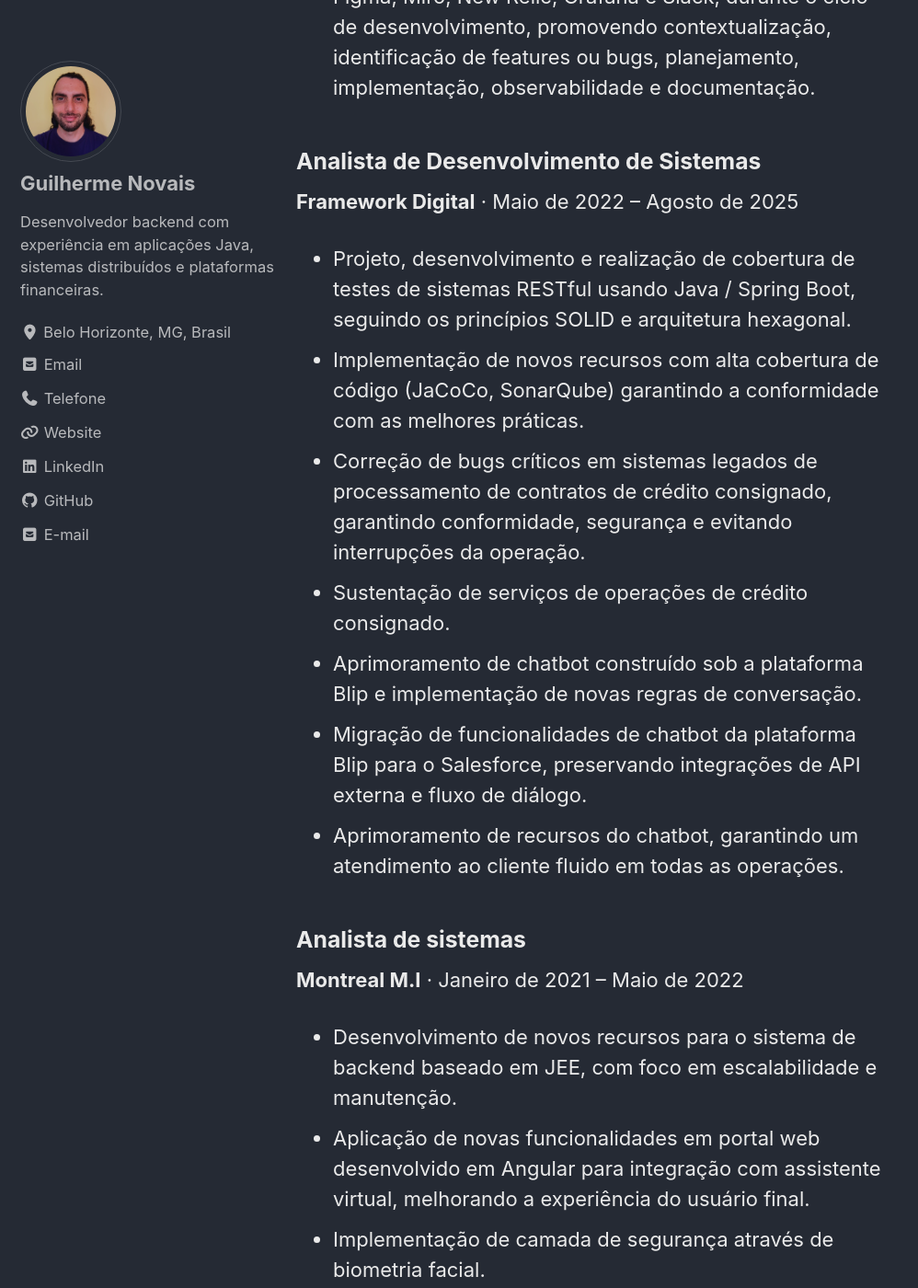
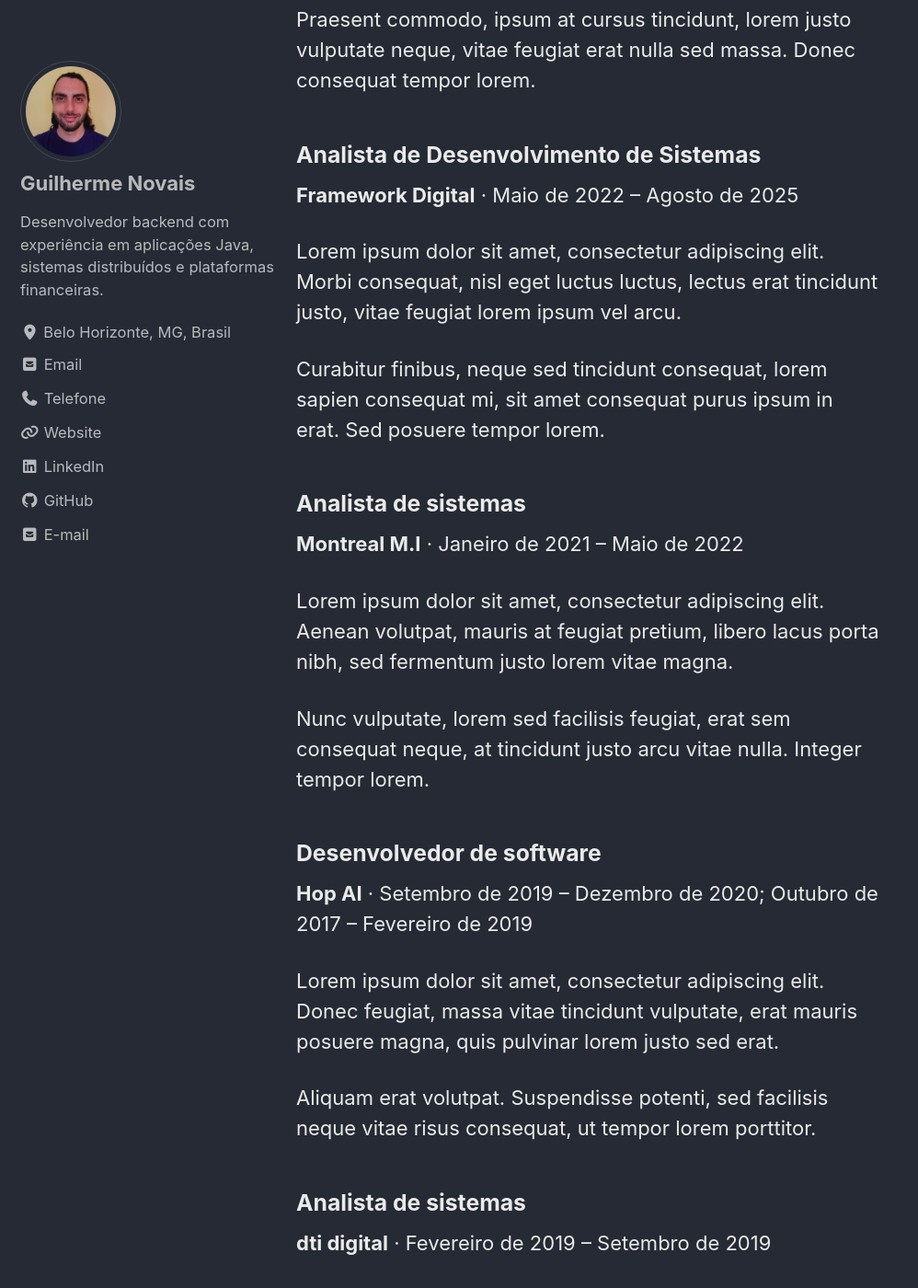
Before and after one commit to guiNovais/guiNovais.github.io, a Jekyll site: the page built from index.md, in a window 1280 px wide and 1400 px high, scrolled down 1483 px. Shown: the whole window at 92% size, without its empty margins (0-998 px from the left). Built offline with Jekyll 4.4.1, drawn with Linux system fonts in a browser that asks for light colours; cached includes are drawn as plain includes; some of the changed text lies outside the part shown.

```diff
--- a/_data/portfolio/pt-BR.yml
+++ b/_data/portfolio/pt-BR.yml
@@ -1,14 +1,24 @@
 profile:
   name: Guilherme Novais
   headline: Desenvolvedor backend em transição
-  summary: >-
-    Desenvolvedor backend em transição, com 9 anos de experiência em aplicações Java,
-    sistemas distribuídos e plataformas financeiras. Atuação no desenvolvimento de APIs e
-    integrações, tanto em arquiteturas tradicionais como em arquiteturas assíncronas.
-    Aplicação de práticas de observabilidade e qualidade de software. Experiência em empresas
-    do setor financeiro, como BDMG, Santander e Inter, além do uso de computação em nuvem e
-    automação do ciclo de desenvolvimento. Aplicação de IA no desenvolvimento de softwares
-    através das definições OpenSpec e conexões MCP.
+  # Linhas em branco separam parágrafos; Markdown/Kramdown aceita títulos, listas,
+  # tabelas, citações, imagens, notas de rodapé, blocos de código e classes .notice/.btn.
+  summary: |-
+    Lorem ipsum dolor sit amet, **negrito**, *itálico*, _ênfase_ e [link](https://exemplo.com) convivem em uma narrativa editorial temporária.
+
+    ## Título provisório
+
+    Lorem ipsum dolor sit amet, consectetur adipiscing elit. Vivamus porta, nisl at luctus posuere, arcu justo consequat nisi, vitae tempor lorem sem vitae erat.
+
+    - Lorem ipsum dolor sit amet
+    - Consectetur adipiscing elit
+
+    > Lorem ipsum dolor sit amet, consectetur adipiscing elit.
+
+    | Campo | Exemplo |
+    | --- | --- |
+    | Texto | Lorem ipsum |
+    | Estado | Temporário |
   location: Belo Horizonte, MG, Brasil
   email: guilhermenovais.sh@gmail.com
   phone: +55 31 99477-0225
@@ -20,52 +30,44 @@ experience:
   - company: Inter
     role: Software Developer Analyst III
     period: Agosto de 2025 – Outubro de 2026
-    highlights:
-      - Implementação de motores de meio de pagamentos em arquitetura assíncrona por meio do Axon Framework. Aplicação de event sourcing, CQRS, DDD e controle de requisições idempotentes.
-      - Desenvolvimento de interfaces SDUI no Super App Inter.
-      - Desenvolvimento de softwares com o uso de IA através do modelo OpenSpec. Otimização de modelos a fim de promover o melhor custo-benefício dos recursos do Cursor IDE para cada etapa do ciclo de desenvolvimento.
-      - Adoção de skills e MCPs de diversas ferramentas, como Figma, Miro, New Relic, Grafana e Slack, durante o ciclo de desenvolvimento, promovendo contextualização, identificação de features ou bugs, planejamento, implementação, observabilidade e documentação.
+    highlights: |-
+      Lorem ipsum dolor sit amet, consectetur adipiscing elit. Integer vitae lorem sed arcu pharetra aliquet, sed posuere nibh tincidunt.
+
+      Praesent commodo, ipsum at cursus tincidunt, lorem justo vulputate neque, vitae feugiat erat nulla sed massa. Donec consequat tempor lorem.
 
   - company: Framework Digital
     role: Analista de Desenvolvimento de Sistemas
     period: Maio de 2022 – Agosto de 2025
-    highlights:
-      - Projeto, desenvolvimento e realização de cobertura de testes de sistemas RESTful usando Java / Spring Boot, seguindo os princípios SOLID e arquitetura hexagonal.
-      - Implementação de novos recursos com alta cobertura de código (JaCoCo, SonarQube) garantindo a conformidade com as melhores práticas.
-      - Correção de bugs críticos em sistemas legados de processamento de contratos de crédito consignado, garantindo conformidade, segurança e evitando interrupções da operação.
-      - Sustentação de serviços de operações de crédito consignado.
-      - Aprimoramento de chatbot construído sob a plataforma Blip e implementação de novas regras de conversação.
-      - Migração de funcionalidades de chatbot da plataforma Blip para o Salesforce, preservando integrações de API externa e fluxo de diálogo.
-      - Aprimoramento de recursos do chatbot, garantindo um atendimento ao cliente fluido em todas as operações.
+    highlights: |-
+      Lorem ipsum dolor sit amet, consectetur adipiscing elit. Morbi consequat, nisl eget luctus luctus, lectus erat tincidunt justo, vitae feugiat lorem ipsum vel arcu.
+
+      Curabitur finibus, neque sed tincidunt consequat, lorem sapien consequat mi, sit amet consequat purus ipsum in erat. Sed posuere tempor lorem.
 
   - company: Montreal M.I
     role: Analista de sistemas
     period: Janeiro de 2021 – Maio de 2022
-    highlights:
-      - Desenvolvimento de novos recursos para o sistema de backend baseado em JEE, com foco em escalabilidade e manutenção.
-      - Aplicação de novas funcionalidades em portal web desenvolvido em Angular para integração com assistente virtual, melhorando a experiência do usuário final.
-      - Implementação de camada de segurança através de biometria facial.
-      - Aplicação de testes unitários e de integração (JUnit) para aumentar a cobertura e a confiabilidade do código.
+    highlights: |-
+      Lorem ipsum dolor sit amet, consectetur adipiscing elit. Aenean volutpat, mauris at feugiat pretium, libero lacus porta nibh, sed fermentum justo lorem vitae magna.
+
+      Nunc vulputate, lorem sed facilisis feugiat, erat sem consequat neque, at tincidunt justo arcu vitae nulla. Integer tempor lorem.
 
   - company: Hop AI
     role: Desenvolvedor de software
     periods:
       - Setembro de 2019 – Dezembro de 2020
       - Outubro de 2017 – Fevereiro de 2019
-    highlights:
-      - Planejamento, desenvolvimento e aplicação de ponta a ponta de chatbots orientados por IA (IBM Watson) para clientes como FCA, Tigre, STIHL e Anglo American.
-      - Projeto de fluxos de conversação e modelos de NLP treinados (reconhecimento de Intents / Entities).
-      - Construção de sistemas backend com Spring Boot para realizar integrações de APIs dos clientes.
-      - Chatbots assistidos por voz (Watson Text to Speech / Watson Speech to Text).
-      - Análise e aprimoramento do desempenho dos chatbots através de auditoria minuciosa de milhares de conversas para assegurar a experiência do usuário completa e funcional.
-      - Produção de relatórios de análise de performance da identificação de Intents (Precision / Recall / F1), garantindo valores de assertividade acima de 85% nesse último indicador.
+    highlights: |-
+      Lorem ipsum dolor sit amet, consectetur adipiscing elit. Donec feugiat, massa vitae tincidunt vulputate, erat mauris posuere magna, quis pulvinar lorem justo sed erat.
+
+      Aliquam erat volutpat. Suspendisse potenti, sed facilisis neque vitae risus consequat, ut tempor lorem porttitor.
 
   - company: dti digital
     role: Analista de sistemas
     period: Fevereiro de 2019 – Setembro de 2019
-    highlights:
-      - Transformação digital de sistema de acompanhamento de construções civis da MRV Engenharia por meio do IBM Watson Conversation, expandindo o canal de comunicação para o WhatsApp.
-      - Desenvolvimento e implementação de sistemas baseados em .NET Core, permitindo consulta de precificação de imóveis em tempo real.
+    highlights: |-
+      Lorem ipsum dolor sit amet, consectetur adipiscing elit. Nam posuere, mi a tincidunt cursus, lorem augue dignissim erat, vitae tincidunt nibh sem eget urna.
+
+      Vestibulum ante ipsum primis in faucibus orci luctus et ultrices posuere cubilia curae; integer tempor lorem.
 
 education:
   - institution: Centro Universitário de Belo Horizonte | UniBH
--- a/index.md
+++ b/index.md
@@ -35,9 +35,7 @@ author_profile: true
     {% if experience.period %}<time datetime="{{ experience.period }}">{{ experience.period }}</time>
     {% else %}{% for period in experience.periods %}<time datetime="{{ period }}">{{ period }}</time>{% unless forloop.last %}; {% endunless %}{% endfor %}{% endif %}
   </p>
-  <ul>
-    {% for item in experience.highlights %}<li>{{ item }}</li>{% endfor %}
-  </ul>
+  {{ experience.highlights | markdownify }}
 </article>
 {% endfor %}
 
--- /dev/null
+++ b/openspec/changes/archive/2026-11-01-multiline-portfolio-content/.openspec.yaml
@@ -0,0 +1,2 @@
+schema: spec-driven
+created: 2026-11-01
```
Also changed, not shown: openspec/changes/archive/2026-11-01-multiline-portfolio-content/design.md (added, +66 -0 lines), openspec/changes/archive/2026-11-01-multiline-portfolio-content/proposal.md (added, +33 -0 lines), openspec/changes/archive/2026-11-01-multiline-portfolio-content/specs/professional-portfolio/spec.md (added, +58 -0 lines), openspec/changes/archive/2026-11-01-multiline-portfolio-content/tasks.md (added, +17 -0 lines), openspec/specs/professional-portfolio/spec.md (+37 -2 lines).
